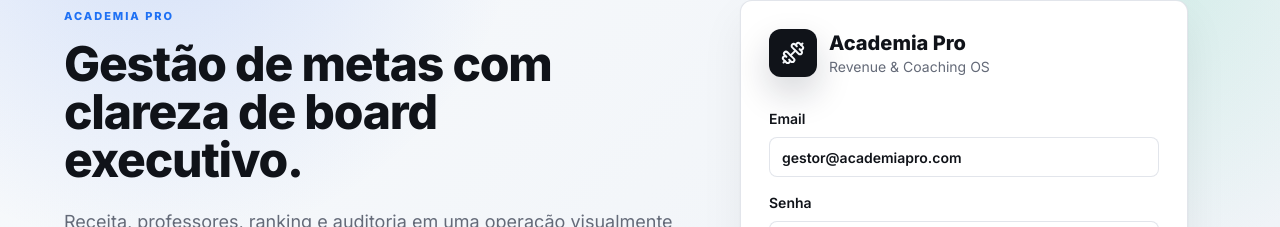
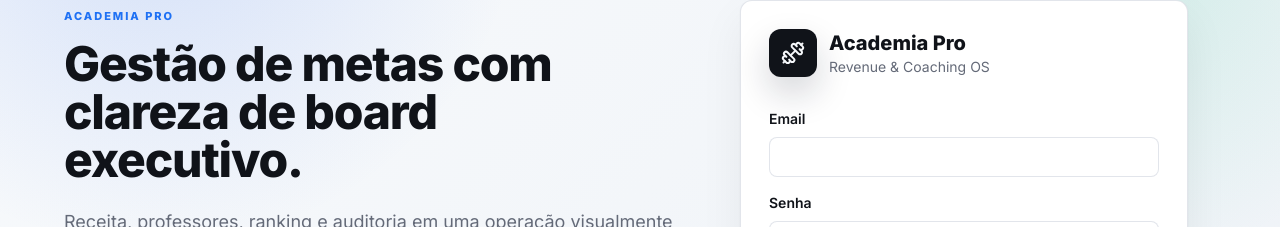
Before and after one commit to scoretecnologia/academia-pro, a React (Vite) app: page / in a window 1280 px wide. Shown: the part 205-432 px from the top of the page. Built offline with nearby package versions, Linux system fonts and the light colour scheme; no server answers.

Commit message:
chore: remove default credentials from login

```diff
--- a/src/pages/login.tsx
+++ b/src/pages/login.tsx
@@ -16,7 +16,7 @@
   const [loading, setLoading] = useState(false);
   const { register, handleSubmit, formState: { errors } } = useForm<LoginForm>({
     resolver: zodResolver(loginSchema),
-    defaultValues: { email: "gestor@academiapro.com", password: "123456" },
+    defaultValues: { email: "", password: "" },
   });
 
   async function onSubmit(values: LoginForm) {
```
